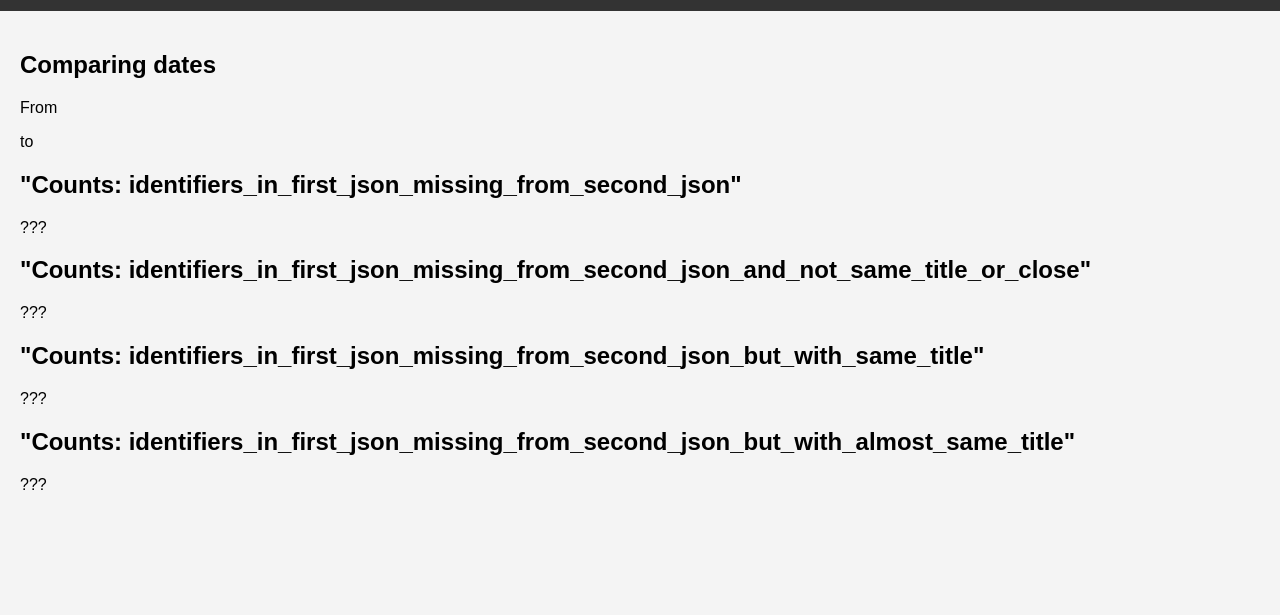
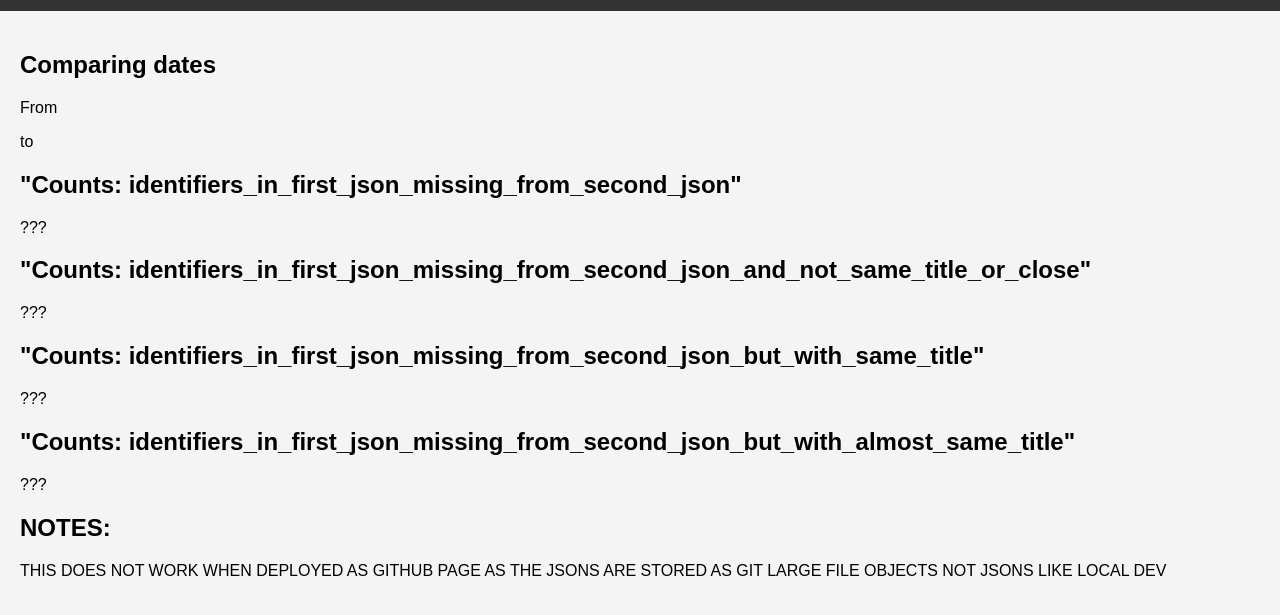
Before and after one commit to JustinGOSSES/data_dot_json_over_time, a plain HTML site: page visualization/nasa_counts.html in a window 1280 px wide. Shown: the part 89-704 px from the top of the page. Drawn offline with Linux system fonts and the light colour scheme; files whose address does not match are found by name.

Commit message:
add words to README about webpages not work when deployed to github pages due to JSON vs. LFS issue

```diff
--- a/visualization/nasa_counts.html
+++ b/visualization/nasa_counts.html
@@ -51,7 +51,10 @@
         <p id="missingKeys_type4">???</p>
 
         <h2>
+            NOTES:
         </h2>
+        <p>THIS DOES NOT WORK WHEN DEPLOYED AS GITHUB PAGE AS THE JSONS ARE STORED AS GIT LARGE FILE OBJECTS NOT JSONS LIKE LOCAL DEV</p>
+
         <!-- <div class="container">
             <div id="chart" class="chart"></div>
         </div> -->
```
Also changed, not shown: 1 other file.
